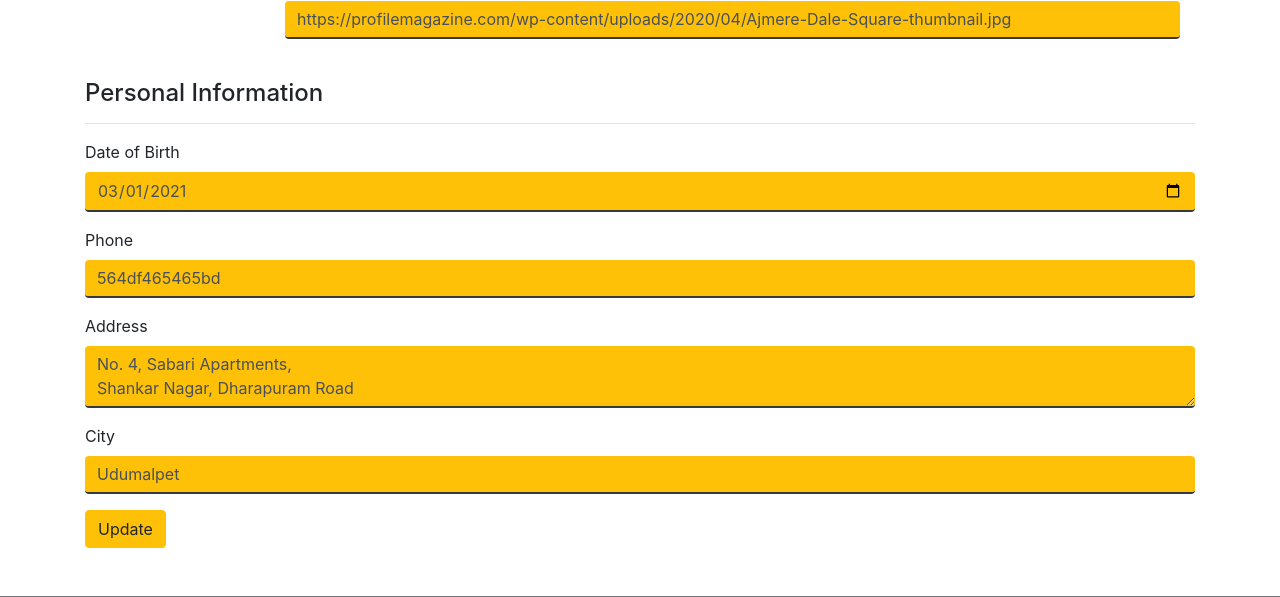
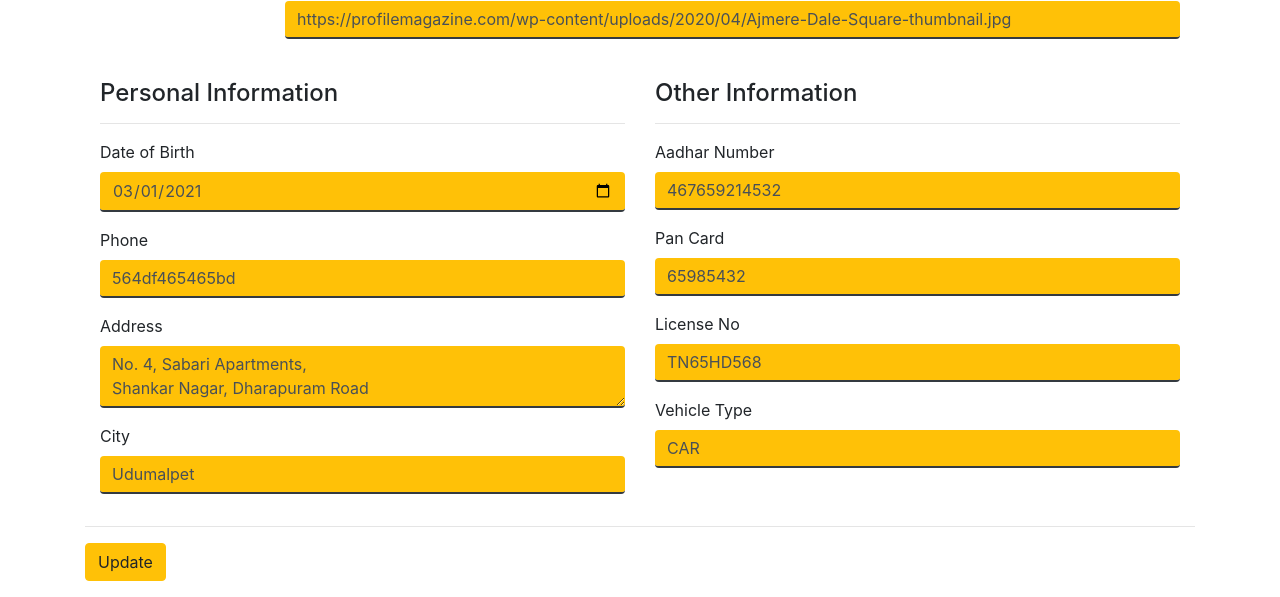
Before and after one commit to kousik-prabu-git/SafeNest, a Django app: page /profile/edit in a window 1280 px wide. Shown: the part 280-877 px from the top of the page. Run offline with Django 3.2, Linux system fonts and the light colour scheme; a user stored in the database is signed in; data comes from the database, SQL or seed files in the repository; both versions use the stored data as it was after the commit; some libraries are stand-ins or nearby versions.

Commit message:
New changes

```diff
--- a/app/models.py
+++ b/app/models.py
@@ -49,10 +49,10 @@ class Profile(models.Model):
     phone = models.CharField(max_length=12)
     address = models.TextField(null=True, blank=True)
     city = models.CharField(max_length=200)
-    license = models.CharField(max_length=30)
-    vehicleType = models.CharField(max_length=30)
-    aadhar = models.CharField(max_length=16)
-    panCard = models.CharField(max_length=20)
+    license = models.CharField(max_length=30,blank=True, null=True)
+    vehicleType = models.CharField(max_length=30,blank=True, null=True)
+    aadhar = models.CharField(max_length=16,blank=True, null=True)
+    panCard = models.CharField(max_length=20,blank=True, null=True)
     donorSince = models.DateField(null=True, blank=True)
     donatedAmount = models.FloatField(default=0)
     profilePicture = models.CharField(max_length=2000)
--- a/app/templates/editprofile.html
+++ b/app/templates/editprofile.html
@@ -19,6 +19,8 @@
             </div>
         </div>
         <br>
+        <div class="row m-0">
+            <div class="col">
                 <h4>Personal Information</h4>
                 <hr>
                 <label>Date of Birth</label>
@@ -29,6 +31,21 @@
                 <textarea class="form-control mb-3" id="address" name="address">{{profile.address}}</textarea>
                 <label>City</label>
                 <input type="text" class="form-control mb-3" id="city" value="{{profile.city}}" name="city">
+            </div>
+            <div class="col">
+                <h4>Other Information</h4>
+                <hr>
+                <label>Aadhar Number</label>
+                <input type="text" class="form-control mb-3" id="aadhar" value="{{profile.aadhar}}" name="aadhar" minlength="12" maxlength="12">
+                <label>Pan Card</label>
+                <input type="text" class="form-control mb-3" id="panCard" value="{{profile.panCard}}" name="panCard">
+                <label>License No</label>
+                <input type="text" class="form-control mb-3" id="license" value="{{profile.license}}" name="license">
+                <label>Vehicle Type</label>
+                <input type="text" class="form-control mb-3" id="vehicleType" value="{{profile.vehicleType}}" name="vehicleType">
+            </div>
+        </div>
+        <hr>
         <button class="btn btn-warning">Update</button>
 
         </form>
--- a/app/views.py
+++ b/app/views.py
@@ -41,6 +41,10 @@ class ProfileEditView(LoginRequiredMixin, View):
         profile.address = request.POST.get('address')
         profile.city = request.POST.get('city')
         profile.profilePicture = request.POST.get('profilePicture')
+        profile.license = request.POST.get('license')
+        profile.panCard = request.POST.get('panCard')
+        profile.vehicleType = request.POST.get('vehicleType')
+        profile.aadhar = request.POST.get('aadhar')
         profile.save()
         messages.success(request, 'Profile has been updated!')
         return redirect('profile')
@@ -75,14 +79,23 @@ class VolunteerAction(View):
     def get(self, request, id):
         activity = Activity.objects.get(id=id)
         if request.user.is_authenticated:
-            activity.volunteer = request.user.username
-            timeLine = TimeLine()
-            timeLine.user = request.user.username
-            timeLine.type = 'Volunteer'
-            timeLine.description = 'Volunteered at %s for a %s %s in the condition of %s' %(activity.location, activity.breed, activity.pet, activity.condition)
-            timeLine.save()
-            activity.actionStamp = timezone.now()
-            activity.save()
+            user = Profile.objects.get(user__username=request.user.username)
+            print(user.license, user.aadhar)
+            if user.license != '' and user.aadhar != '':
+                if not user.isVolunteer:
+                    user.isVolunteer = True
+                    user.save()
+                activity.volunteer = user.user.username
+                timeLine = TimeLine()
+                timeLine.user = user.user.username
+                timeLine.type = 'Volunteer'
+                timeLine.description = 'Volunteered at %s for a %s %s in the condition of %s' %(activity.location, activity.breed, activity.pet, activity.condition)
+                timeLine.save()
+                activity.actionStamp = timezone.now()
+                activity.save()
+                messages.success(request, 'You are now volunteering the activity!')
+            else:
+                messages.success(request, 'Please update your profile with Aadhar and License Details')
         return redirect('volunteer-home')
 
 class NewActivity(View):
@@ -110,18 +123,22 @@ class AdoptView(View):
 
 class AdoptPetView(View):
     def get(self, request, id):
-        pet = PetProfile.objects.get(id=id)
-        pet.adopted = True
-        pet.save()
-        timeLine = TimeLine()
-        timeLine.user = request.user.username
-        timeLine.type = 'Adopte'
-        timeLine.description = 'Adopted %s, a %s %s' %(pet.name, pet.sex, pet.breed)
-        timeLine.save()
-        profile = Profile.objects.get(user__username=timeLine.user)
-        profile.isAdopter = True
-        profile.save()
-        messages.success(request, 'You have successfully adopted %s' %(pet.name))
+        user = Profile.objects.get(user__username=request.user.username)
+        if user.aadhar != '':
+            if not user.isAdopter:
+                user.isAdopter = True
+                user.save()
+            pet = PetProfile.objects.get(id=id)
+            pet.adopted = True
+            pet.save()
+            timeLine = TimeLine()
+            timeLine.user = request.user.username
+            timeLine.type = 'Adopte'
+            timeLine.description = 'Adopted %s, a %s %s' %(pet.name, pet.sex, pet.breed)
+            timeLine.save()
+            messages.success(request, 'You have successfully adopted %s' %(pet.name))
+        else:
+            messages.success(request, 'Please update your profile with Aadhar Details')
         return redirect('adoption-page')
 
 class DonatePaymentPageView(View):
@@ -129,14 +146,21 @@ class DonatePaymentPageView(View):
         return render(request, 'donate/home.html')
 
     def post(self, request):
-        profile = Profile.objects.get(user__username=request.user.username)
-        profile.donatedAmount += float(request.POST.get('amount'))
-        profile.isDonor = True
-        profile.save()
-        timeLine = TimeLine()
-        timeLine.user = request.user.username
-        timeLine.type = 'Donate'
-        timeLine.description = 'Donated ₹ %s' %(float(request.POST.get('amount')))
-        timeLine.save()
-        messages.success(request, 'Donation successful')
+        if request.POST.get('otp') == '123456':
+            profile = Profile.objects.get(user__username=request.user.username)
+            if profile.aadhar != '' and profile.panCard != '':
+                profile.donatedAmount += float(request.POST.get('amount'))
+                if not profile.isDonor:
+                    profile.isDonor = True
+                profile.save()
+                timeLine = TimeLine()
+                timeLine.user = request.user.username
+                timeLine.type = 'Donate'
+                timeLine.description = 'Donated ₹ %s' %(float(request.POST.get('amount')))
+                timeLine.save()
+                messages.success(request, 'Donation successful')
+            else:
+                messages.success(request, 'Please your profile with Aadhar and Pan Card Details')
+        else:
+            messages.success(request, 'Payment Failed')
         return redirect('profile')
```
Also changed, not shown: app/templates/donate/home.html (+18 -4 lines), app/migrations/0023_auto_20210430_1609.py (added), db.sqlite3. Lines whose indentation alone changed are shown as unchanged.
